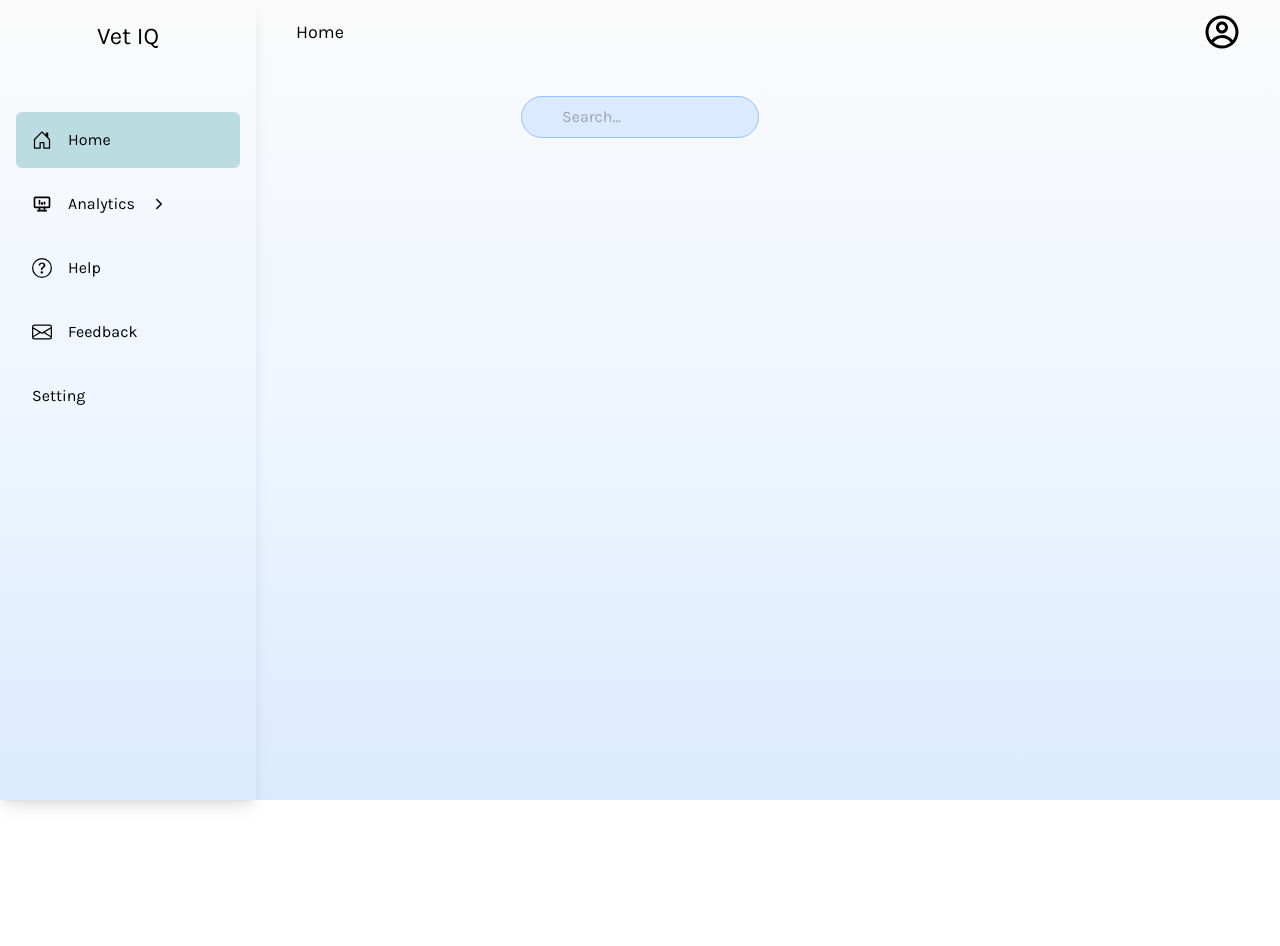
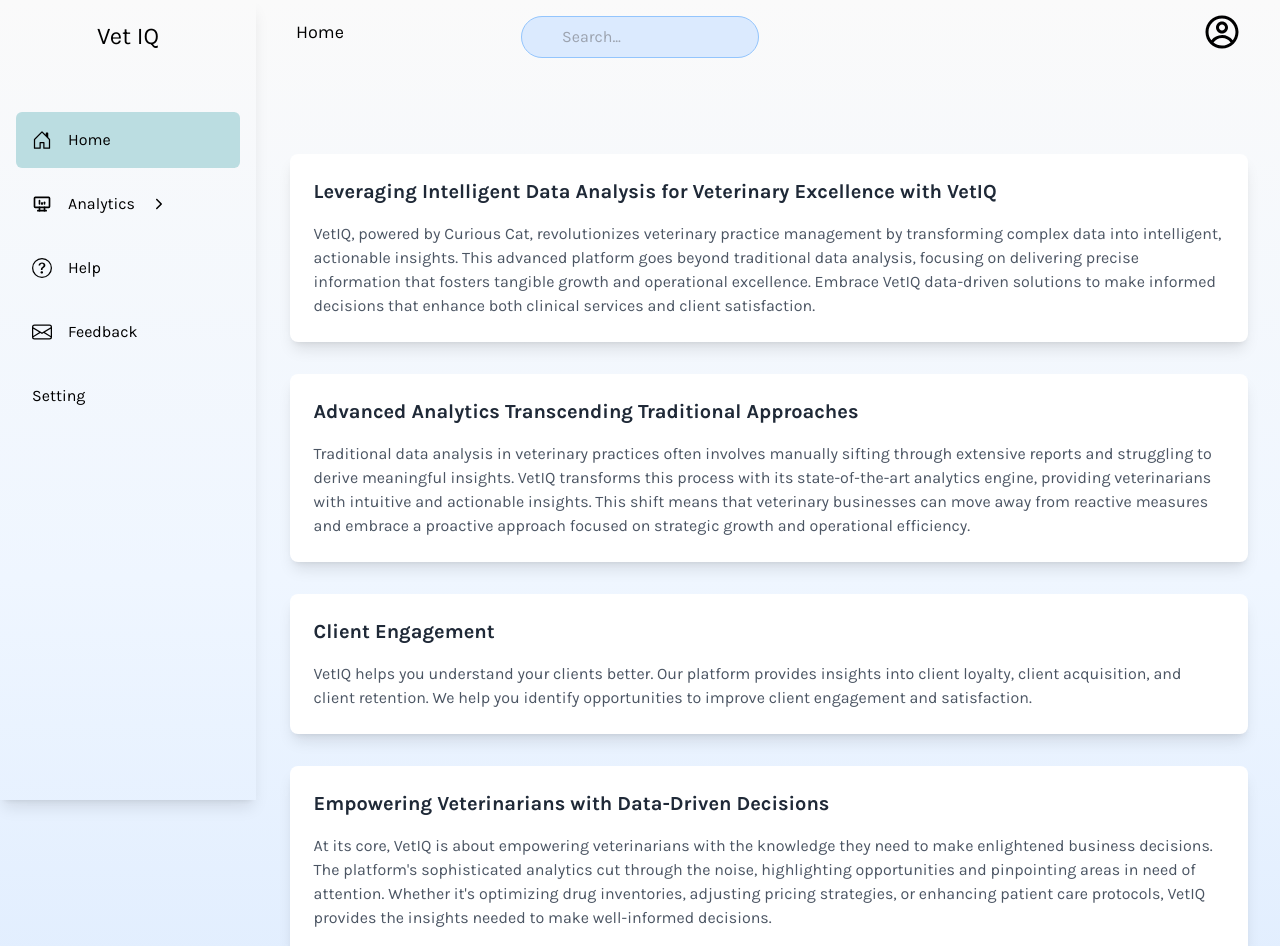
Before and after one commit to shifenghzhang/VetIQ-Web-Application, a Next.js app: page / in a window 1280 px wide. Shown: the top 946 px of the page. Before the commit the page ends 800 px from the top, so only its background shows below. Built offline with nearby package versions, Linux system fonts and the light colour scheme.

Commit message:
articleArea

```diff
--- /dev/null
+++ b/src/app/_components/articleArea.tsx
@@ -0,0 +1,22 @@
+// components/articleArea.tsx
+import React from 'react';
+import type {Article} from "~/types/type";
+
+interface ArticleAreaProps {
+    articles: Article[];
+}
+
+const ArticleArea: React.FC<ArticleAreaProps> = ({ articles }) => {
+    return (
+        <div className="space-y-8">
+            {articles.map((article) => (
+                <div key={article.id} className="bg-white shadow-lg rounded-lg p-6 m-6">
+                    <h3 className="text-xl font-bold text-gray-800 mb-4">{article.title}</h3>
+                    <p className="text-gray-600">{article.summary}</p>
+                </div>
+            ))}
+        </div>
+    );
+};
+
+export default ArticleArea;
--- a/src/app/layout.tsx
+++ b/src/app/layout.tsx
@@ -7,7 +7,7 @@ import { Karla } from "next/font/google";
 import Appbar from "./_components/appbar";
 import Header from "./_components/header";
 import PageWrapper from "./_components/pagewrapper";
-import SearchBox from './_components/searchbox';
+import SearchBox from './_components/searchBox';
 
 const karla = Karla({
   subsets: ["latin"],
@@ -37,8 +37,8 @@ export default function RootLayout({
 
           <div className="flex h-full w-full flex-col">
             <Header />
+            <SearchBox />
             <PageWrapper>{children}</PageWrapper>
-            <SearchBox />
           </div>
         </div>
 
--- a/src/app/page.tsx
+++ b/src/app/page.tsx
@@ -1,10 +1,43 @@
+// pages/app/home/page.tsx
+import React from 'react';
+import {Article} from "~/types/type";
+import ArticleArea from "~/app/_components/articleArea";
 
 
-export default function Home() {
+const articles: Article[] = [
+  {
+    id: 1,
+    title: 'Leveraging Intelligent Data Analysis for Veterinary Excellence with VetIQ',
+    summary: 'VetIQ, powered by Curious Cat, revolutionizes veterinary practice management by transforming complex data into intelligent, actionable insights. This advanced platform goes beyond traditional data analysis, focusing on delivering precise information that fosters tangible growth and operational excellence. Embrace VetIQ data-driven solutions to make informed decisions that enhance both clinical services and client satisfaction.',
+  },
+  {
+    id: 2,
+    title: 'Advanced Analytics Transcending Traditional Approaches',
+    summary: 'Traditional data analysis in veterinary practices often involves manually sifting through extensive reports and struggling to derive meaningful insights. VetIQ transforms this process with its state-of-the-art analytics engine, providing veterinarians with intuitive and actionable insights. This shift means that veterinary businesses can move away from reactive measures and embrace a proactive approach focused on strategic growth and operational efficiency.',
+  },
+    {
+      id: 3,
+      title: 'Client Engagement',
+      summary: 'VetIQ helps you understand your clients better. Our platform provides insights into client loyalty, client acquisition, and client retention. We help you identify opportunities to improve client engagement and satisfaction.',
+    },
+    {
+      id: 4,
+      title: 'Empowering Veterinarians with Data-Driven Decisions',
+      summary: 'At its core, VetIQ is about empowering veterinarians with the knowledge they need to make enlightened business decisions. The platform\'s sophisticated analytics cut through the noise, highlighting opportunities and pinpointing areas in need of attention. Whether it\'s optimizing drug inventories, adjusting pricing strategies, or enhancing patient care protocols, VetIQ provides the insights needed to make well-informed decisions.',
+    },
+    {
+      id: 5,
+      title: 'Business Performance',
+      summary: 'VetIQ helps you optimize your business performance. Our platform provides insights into your financial performance, operational efficiency, and strategic growth. We help you identify opportunities to improve your business and achieve your goals.',
+    }
+];
 
+const HomePage: React.FC = () => {
   return (
-    <>
+      <main>
+        <ArticleArea articles={articles} />
+      </main>
+  );
+};
 
-    </>
-  )
-}
+export default HomePage;
--- a/src/types/type.tsx
+++ b/src/types/type.tsx
@@ -5,3 +5,9 @@ export type AppNavItem = {
     submenu?: boolean;
     subMenuItems?: AppNavItem[];
 };
+
+export interface Article {
+    id: number;
+    title: string;
+    summary: string;
+}
```
Also changed, not shown: src/app/_components/searchBox.tsx (renamed from src/app/_components/searchbox.tsx).
